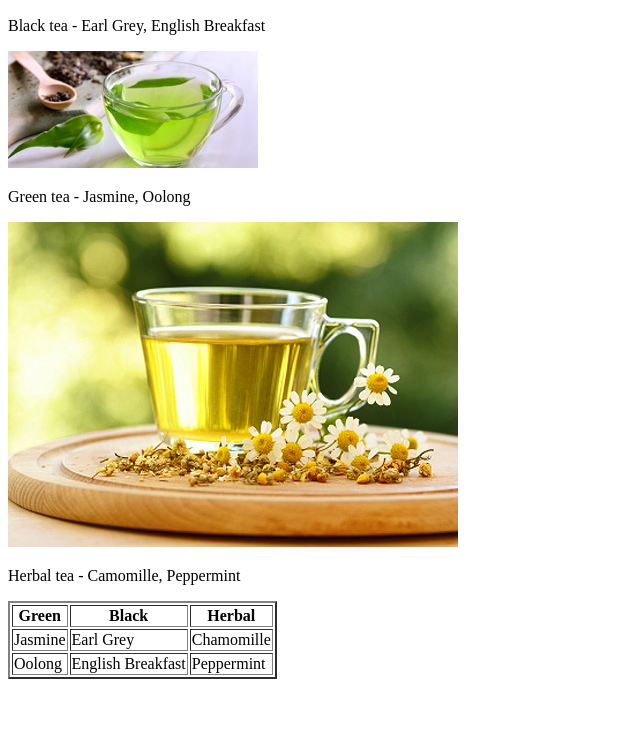
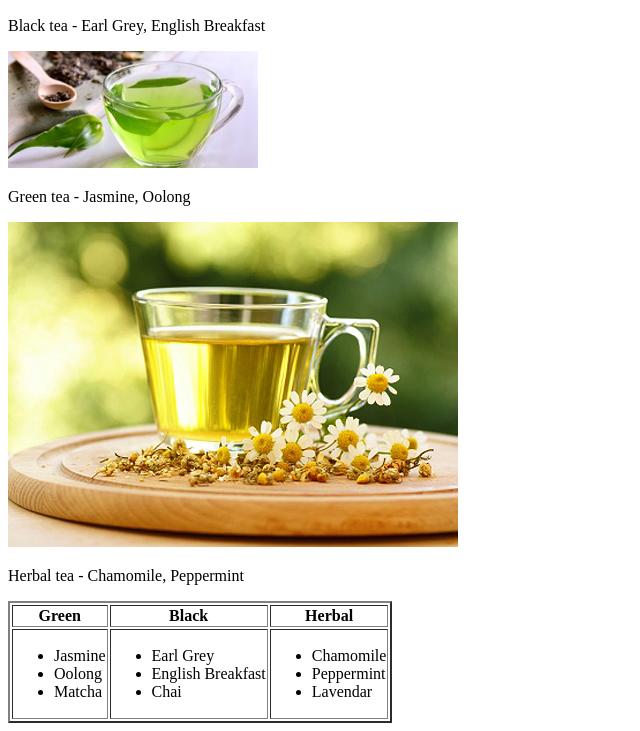
Before and after one commit to sarabartell/sarabartell.github.io, a plain HTML site: page index.html in a window 1280 px wide. Shown: the part 587-1318 px from the top of the page, without its empty margins (0-640 px from the left). Before the commit the page ends 1274 px from the top, so only its background shows below. Drawn offline with Linux system fonts and the light colour scheme.

Commit message:
spell check

```diff
--- a/index.html
+++ b/index.html
@@ -11,7 +11,7 @@
 <div>
   <h2>What is tea?</h2>
   <p><a href="https://en.wikipedia.org/wiki/Tea">Wikipedia</a> defines tea as: an aromatic beverage prepared by pouring boiling water over cured leaves.</p>
-  <p>Tea is great for drinking hot or cold. Tea is also a good substitue for coffee. Although, some tea such as green tea, can have the same amount of caffine as a cup of coffee.</p>
+  <p>Tea is great for drinking hot or cold. Tea is also a good substitute for coffee. Although, some tea such as green tea, can have the same amount of caffeine as a cup of coffee.</p>
 </div>
 <div>
   <h2>What are common tea flavors?</h2>
@@ -23,7 +23,7 @@
   <img src="tea-images/green-tea1.jpg">
   <p>Green tea - Jasmine, Oolong</p>
   <img src="tea-images/herbal-tea.jpg">
-  <p>Herbal tea - Camomille, Peppermint</p>
+  <p>Herbal tea - Chamomile, Peppermint</p>
 </div>
 <div>
   <table border="2">
@@ -33,14 +33,26 @@
       <th>Herbal</th>
     </tr>
     <tr>
-      <td>Jasmine</td>
-      <td>Earl Grey</td>
-      <td>Chamomille</td>
-    </tr>
-    <tr>
-      <td>Oolong</td>
-      <td>English Breakfast</td>
-      <td>Peppermint</td>
+      <td>
+      <ul>
+        <li>Jasmine</li>
+        <li>Oolong</li>
+        <li>Matcha</li>
+      </ul>
+      </td>
+      <td>
+      <ul>
+      <li>Earl Grey</li>
+      <li>English Breakfast</li>
+      <li>Chai</li>
+      </td>
+      <td>
+      <ul>
+        <li>Chamomile</li>
+        <li>Peppermint</li>
+        <li>Lavendar</li>
+      </ul>
+      </td>
     </tr>
   </table>
 </div>
```
